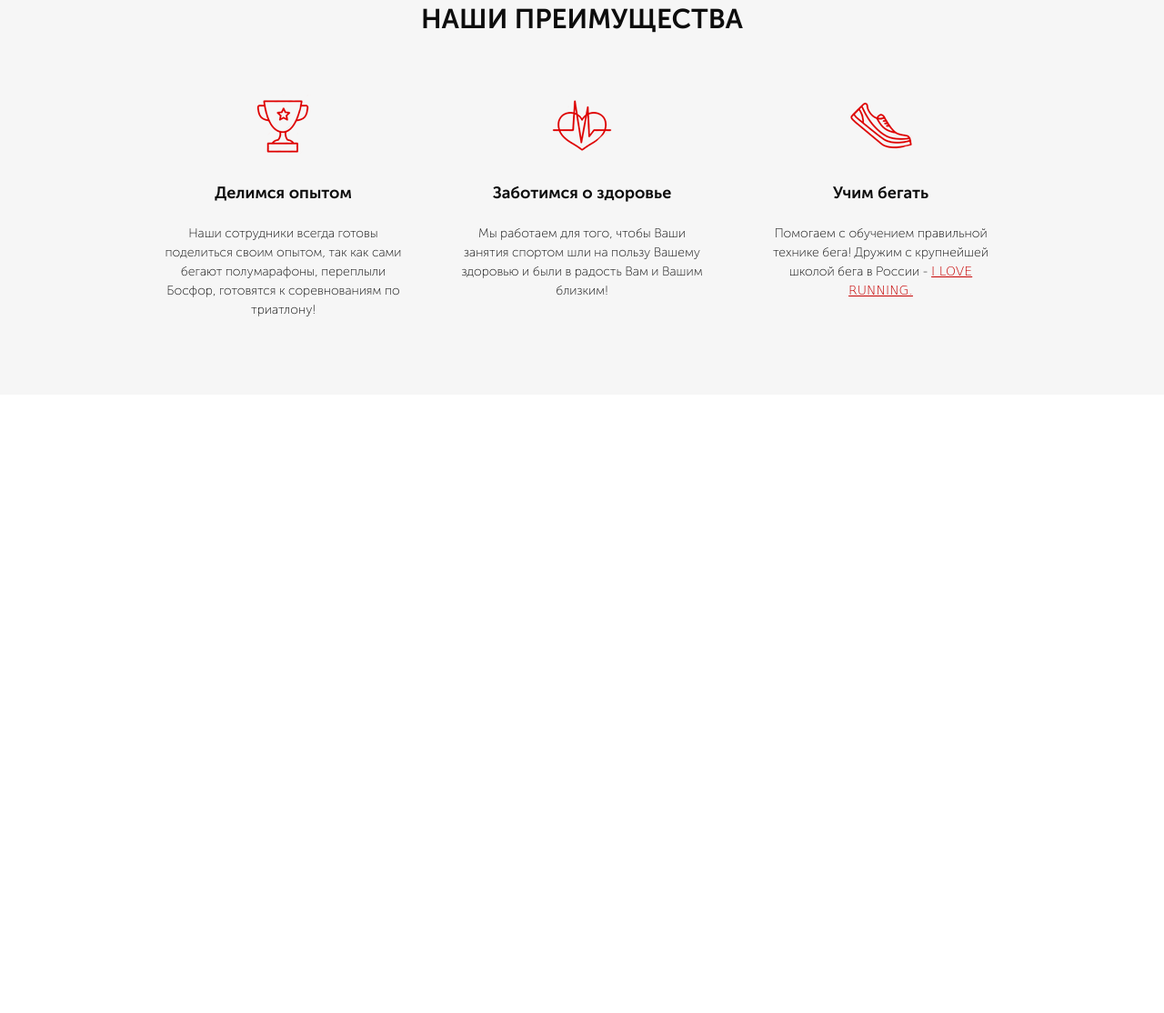
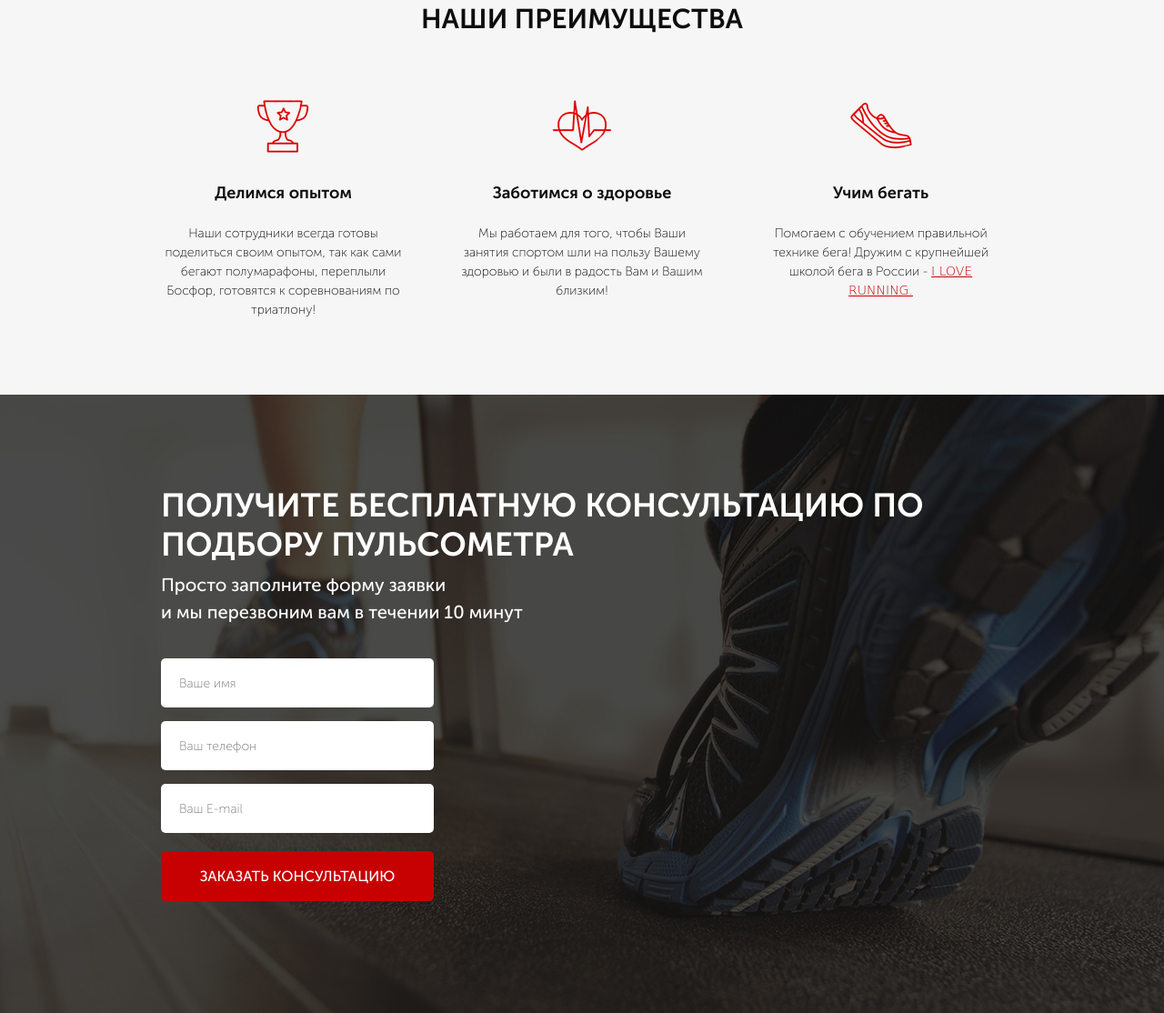
Before and after one commit to ohanesian-erik/RunSmart, a website: page src/index.html in a window 1280 px wide. Shown: the part 761-1875 px from the top of the page at 91% size. Before the commit the page ends 1195 px from the top, so only its background shows below. Drawn offline with Linux system fonts and the light colour scheme; a web font is replaced by a local one.

Commit message:
consultation

```diff
--- a/src/index.html
+++ b/src/index.html
@@ -85,6 +85,22 @@
 			</div>
 		</div>
 	</section>
+	<div class="consultation">
+		<div class="container">
+			<h2 class="title title_left">
+				Получите бесплатную консультацию по подбору пульсометра
+			</h2>
+			<div class="consultation__descr">
+				Просто заполните форму заявки <br> и мы перезвоним вам в течении 10 минут
+			</div>
+			<form class="feed-form" action="#">
+				<input name="name" required placeholder="Ваше имя" type="text">
+				<input name="phone" required placeholder="Ваш телефон" type="number">
+				<input name="email" required placeholder="Ваш E-mail" type="email">
+				<button class="button button_submit">заказать консультацию</button>
+			</form>
+		</div>
+	</div>
 
 
 	<script src="js/script.js"></script>
--- a/src/sass/base/_media.scss
+++ b/src/sass/base/_media.scss
@@ -46,6 +46,12 @@
             margin-top: 15px;
         }
 	}
+    .consultation {
+        padding: 53px 0 63px 0;
+    }
+    .title_left {
+        font-size: 30px;
+    }
 }
 
 @media (max-width: 575px) {
--- a/src/sass/blocks/_buttons.scss
+++ b/src/sass/blocks/_buttons.scss
@@ -15,4 +15,9 @@
 		height: 50px;
 		font-size: 16px;
 	}
+	&_submit {
+		width: 100%;
+		height: 55px;
+		font-size: 16px;
+	}
 }
--- /dev/null
+++ b/src/sass/blocks/_consultation.scss
@@ -0,0 +1,10 @@
+.consultation {
+	min-height: 680px;
+	padding: 100px 0 92px 0;
+	background: url('../../img/bg/consultation.jpg') center (center/cover) no-repeat;
+	&__descr {
+		font-weight: 500;
+		font-size: 20px;
+		color: #fff;
+	}
+}
--- /dev/null
+++ b/src/sass/blocks/_forms.scss
@@ -0,0 +1,20 @@
+.feed-form {
+	margin-top: 36px;
+	display: flex;
+	flex-direction: column;
+	width: 300px;
+	input {
+		height: 54px;
+		background: #fff;
+		border: none;
+		border-radius: 5px;
+		margin-bottom: 15px;
+		padding: 0 20px;
+		font-weight: 300;
+		font-size: 14px;
+		color: #4b4b4b;
+		&:nth-child(3) {
+			margin-bottom: 20px;
+		}
+	}
+}
--- /dev/null
+++ b/src/sass/blocks/_titles.scss
@@ -0,0 +1,12 @@
+.title {
+	font-weight: 700;
+	font-size: 30px;
+	text-align: center;
+	color: $black-color;
+	text-transform: uppercase;
+	&_left {
+		font-size: 36px;
+		text-align: left;
+		color: #fff;
+	}
+}
--- a/src/sass/style.scss
+++ b/src/sass/style.scss
@@ -4,6 +4,9 @@
 @import 'blocks/header';
 @import 'blocks/buttons';
 @import 'blocks/advantages';
+@import 'blocks/titles';
+@import 'blocks/consultation';
+@import 'blocks/forms';
 @import 'base/media';
 
 * {
@@ -14,10 +17,3 @@
 	max-width: 950px;
 	margin: 0 auto;
 }
-
-.title {
-	font-weight: 700;
-	font-size: 30px;
-	text-align: center;
-	color: #0d0d0d;
-}
```
Also changed, not shown: src/css/style.min.css, src/img/bg/consultation.jpg (renamed from src/img/bg/bg2.jpg).
